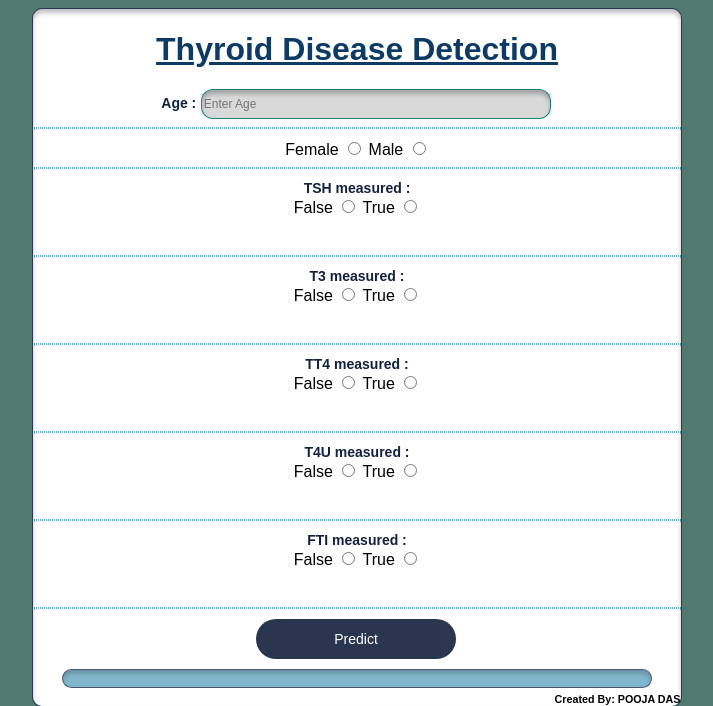
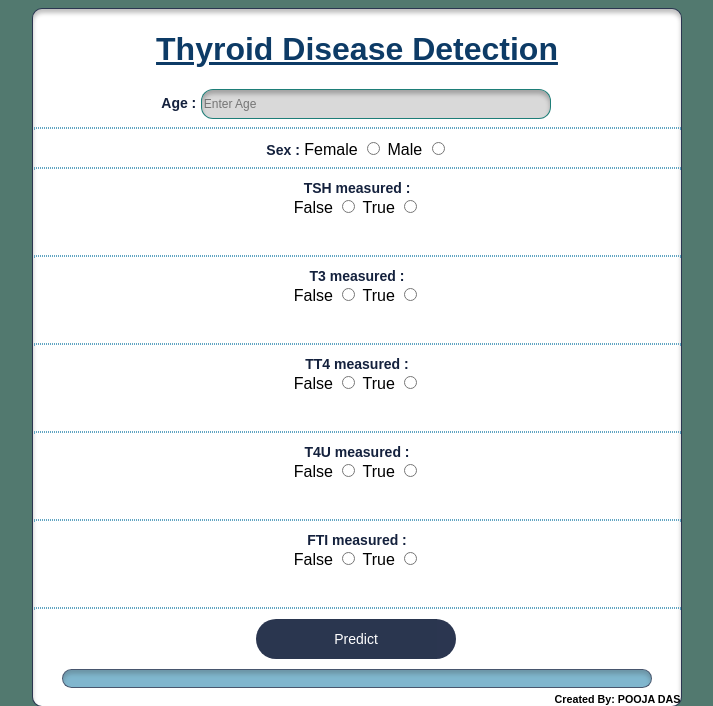
Before and after one commit to PoojaDasIndia/Thyroid-Disease-Detection, a Flask app: page / in a window 1280 px wide. Shown: the top 706 px of the page, without its empty margins (326-1039 px from the left). Run offline with Flask 2, Linux system fonts and the light colour scheme; parts of the project's set-up code (start-up, migrations or seed data) failed here and were passed over.

Commit message:
add document

```diff
--- a/templates/index.html
+++ b/templates/index.html
@@ -29,6 +29,7 @@
             <input type="text" class="text" name="age" id="age" placeholder="Enter Age">
 
 			<hr>
+			<label  class="label">Sex :</label>
             Female <input type="radio"  name="sex" value ="0">
             Male <input type="radio"  name="sex" value="1">
 
```
